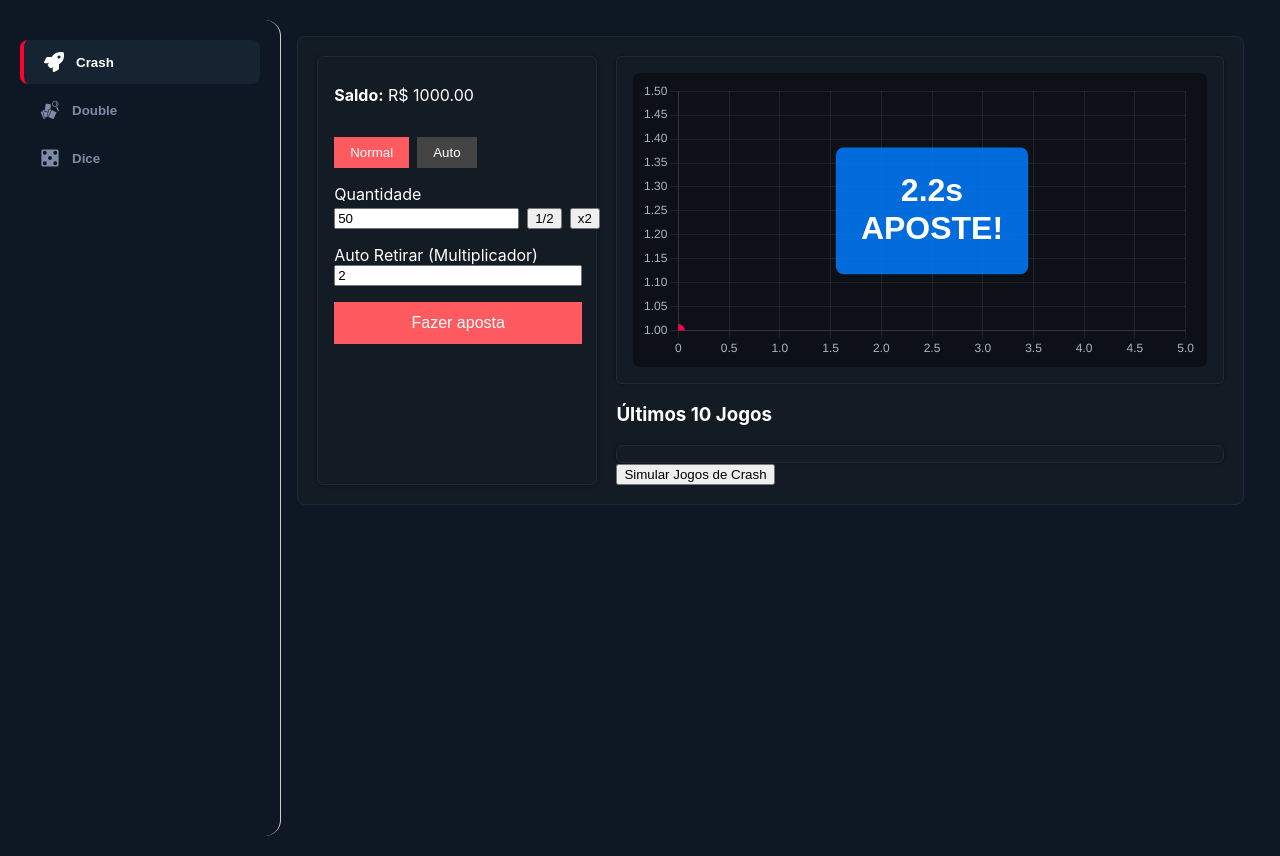
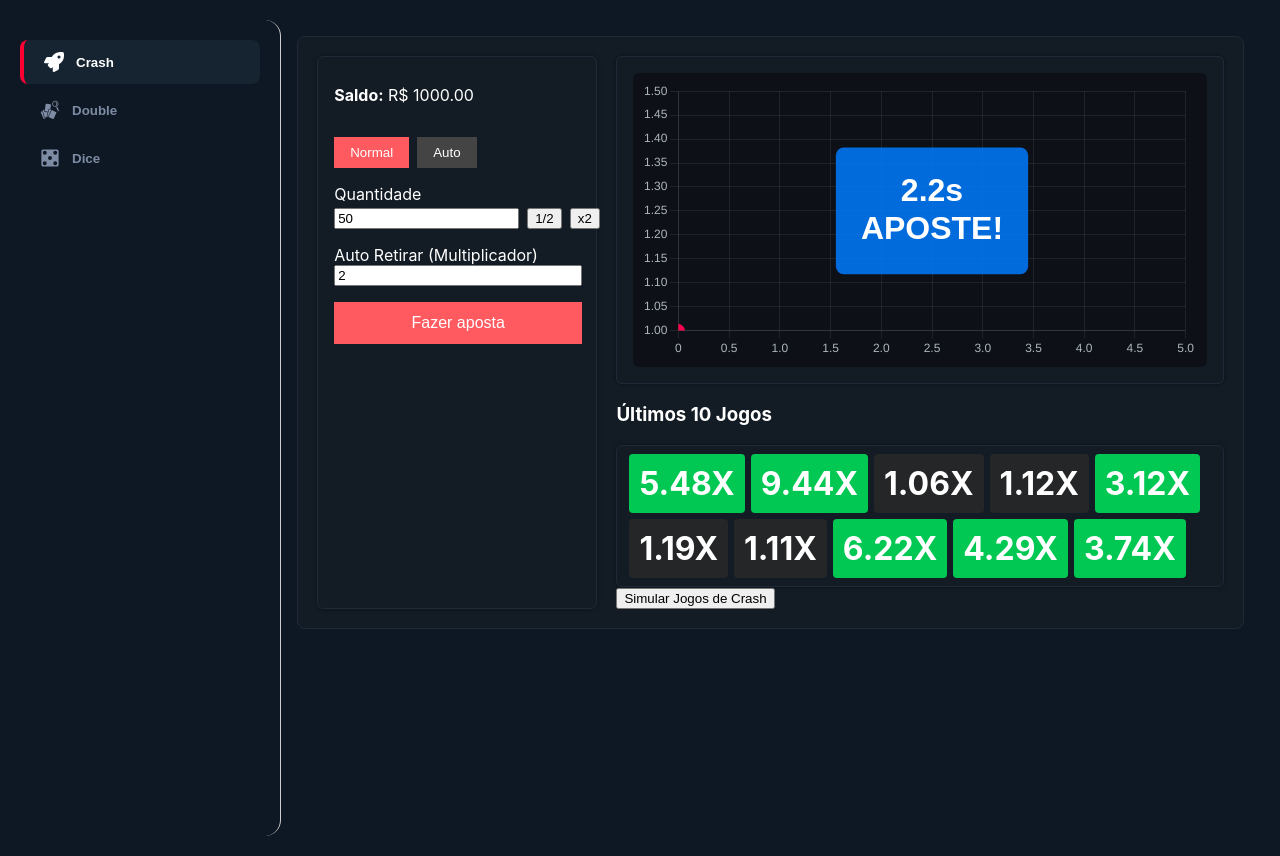
Before and after one commit to Lucas-Inacioo/Gamble, a React (Create React App) app: page / in a window 1280 px wide. Both pictures are taken after a click on the button "Crash". Built offline with nearby package versions, Linux system fonts and the light colour scheme.

Commit message:
Fill history with example data

```diff
--- a/src/components/Crash/CrashGame/CrashGame.js
+++ b/src/components/Crash/CrashGame/CrashGame.js
@@ -42,10 +42,9 @@ const canvasBgPlugin = {
 };
 ChartJS.register(canvasBgPlugin);
 
-const clientSeed =
-    '0000000000000000000415ebb64b0d51ccee0bb55826e43846e5bea777d91966';
+const clientSeed = '0000000000000000000415ebb64b0d51ccee0bb55826e43846e5bea777d91966';
 
-function getPoint(hash) {
+export function getPoint(hash) {
     const divisible = (hash, mod) => {
         let val = 0;
         let o = hash.length % 4;
--- a/src/components/Crash/CrashPage/CrashPage.js
+++ b/src/components/Crash/CrashPage/CrashPage.js
@@ -4,14 +4,15 @@ import React, {
     useRef,
     useEffect,
 } from 'react';
-import CrashGame from '../CrashGame/CrashGame';
 import CrashPlayMenu from '../CrashPlayMenu/CrashPlayMenu';
 import { useBalance } from '../../../contexts/BalanceContext';
+import CrashGame, { getPoint } from '../CrashGame/CrashGame';
+import CryptoJS from 'crypto-js';
 
 import './CrashPage.css';
 
-const BETTING_TIME = 5;   // tempo para apostar (s)
-const RESULT_TIME = 5;   // tempo exibindo resultado (s)
+const BETTING_TIME = 5; // betting time (s)
+const RESULT_TIME = 5; // result display time (s)
 
 const CrashPage = ({ setCurrentGame }) => {
     const { balance, setBalance } = useBalance();
@@ -20,21 +21,21 @@ const CrashPage = ({ setCurrentGame }) => {
     const [betAmount, setBetAmount] = useState(50);
     const [autoRetire, setAutoRetire] = useState(2);
 
-    const [bet, setBet] = useState(null);              // { amount, autoRetire }
+    const [bet, setBet] = useState(null); // { amount, autoRetire }
 
-    /* fases: betting → active → result */
+    /* Phases: betting → active → result */
     const [gamePhase, setGamePhase] = useState('betting');
-    const [gameKey, setGameKey] = useState(0);         // força re-montagem do CrashGame
+    const [gameKey, setGameKey] = useState(0); // Forces re-render on new game
     const [countdown, setCountdown] = useState(BETTING_TIME);
 
-    const [lastGames, setLastGames] = useState([]);    // histórico de crash
+    const [lastGames, setLastGames] = useState([]); // Crash history
 
     const [payoutInfo, setPayoutInfo] = useState(null);
 
     const currentMultRef = useRef(1);
     const cashedOutRef = useRef(false);
 
-    /* ------------ CONTAGEM REGRESSIVA ------------ */
+    /* ------------ COUNTDOWN ------------ */
     useEffect(() => {
         let tick;
         if (gamePhase === 'betting') {
@@ -52,17 +53,17 @@ const CrashPage = ({ setCurrentGame }) => {
         return () => clearInterval(tick);
     }, [gamePhase]);
 
-    /* --------------- TIMERS DE FASE --------------- */
+    /* --------------- PHASE TIMERS --------------- */
     useEffect(() => {
         let timer;
         if (gamePhase === 'betting') {
             timer = setTimeout(() => {
                 setGamePhase('active');
-                setGameKey((k) => k + 1);       // nova rodada
+                setGameKey((k) => k + 1); // New Round
             }, BETTING_TIME * 1000);
         } else if (gamePhase === 'result') {
             timer = setTimeout(() => {
-                setGamePhase('betting');        // abre nova janela de apostas
+                setGamePhase('betting'); // Open betting phase again
             }, RESULT_TIME * 1000);
         }
         return () => clearTimeout(timer);
@@ -72,7 +73,7 @@ const CrashPage = ({ setCurrentGame }) => {
         if (gamePhase === 'betting') setPayoutInfo(null);
     }, [gamePhase]);
 
-    /* ---------------- APOSTAR ---------------- */
+    /* ---------------- BETTING ---------------- */
     const placeBet = () => {
         if (gamePhase !== 'betting' || bet) return;
         if (balance < betAmount) {
@@ -82,10 +83,10 @@ const CrashPage = ({ setCurrentGame }) => {
         setBalance((b) => b - betAmount);
         setBet({ amount: betAmount, autoRetire });
         cashedOutRef.current = false;
-        setPayoutInfo(null);                // limpa eventual toast anterior
+        setPayoutInfo(null); // Clean previous toast info
     };
 
-    /* ---------------- RETIRAR ---------------- */
+    /* ---------------- CASH OUT ---------------- */
     const cashOut = useCallback(
         (mult) => {
             if (!bet || cashedOutRef.current || gamePhase !== 'active') return;
@@ -97,13 +98,29 @@ const CrashPage = ({ setCurrentGame }) => {
             setBet(null);
             cashedOutRef.current = true;
 
-            /* registra infos para o toast */
+            /* Register info for toast */
             setPayoutInfo({ mult, amount: winnings });
         },
         [bet, gamePhase, setBalance]
     );
 
-    /* ----------- CALLBACKS DO JOGO ----------- */
+    /* ------------------ FILL HISTORY ------------------ */
+    useEffect(() => {
+        // If there is already a history of last games, do not fill it again
+        if (lastGames.length) return;
+
+        const clientSeed = "0000000000000000000415ebb64b0d51ccee0bb55826e43846e5bea777d91966";
+
+        const initialHistory = Array.from({ length: 10 }, () => {
+            const serverSeed = Math.random().toString(36).substring(2, 15);
+            const hash = CryptoJS.HmacSHA256(serverSeed, clientSeed).toString(CryptoJS.enc.Hex);
+            const value = getPoint(hash);
+            return +value.toFixed(2); // 2 decimal places
+        });
+        setLastGames(initialHistory);
+    }, [lastGames.length]);
+
+    /* ----------- GAME CALLBACKS ----------- */
     const onMultiplierChange = useCallback(
         (mult) => {
             currentMultRef.current = mult;
```
